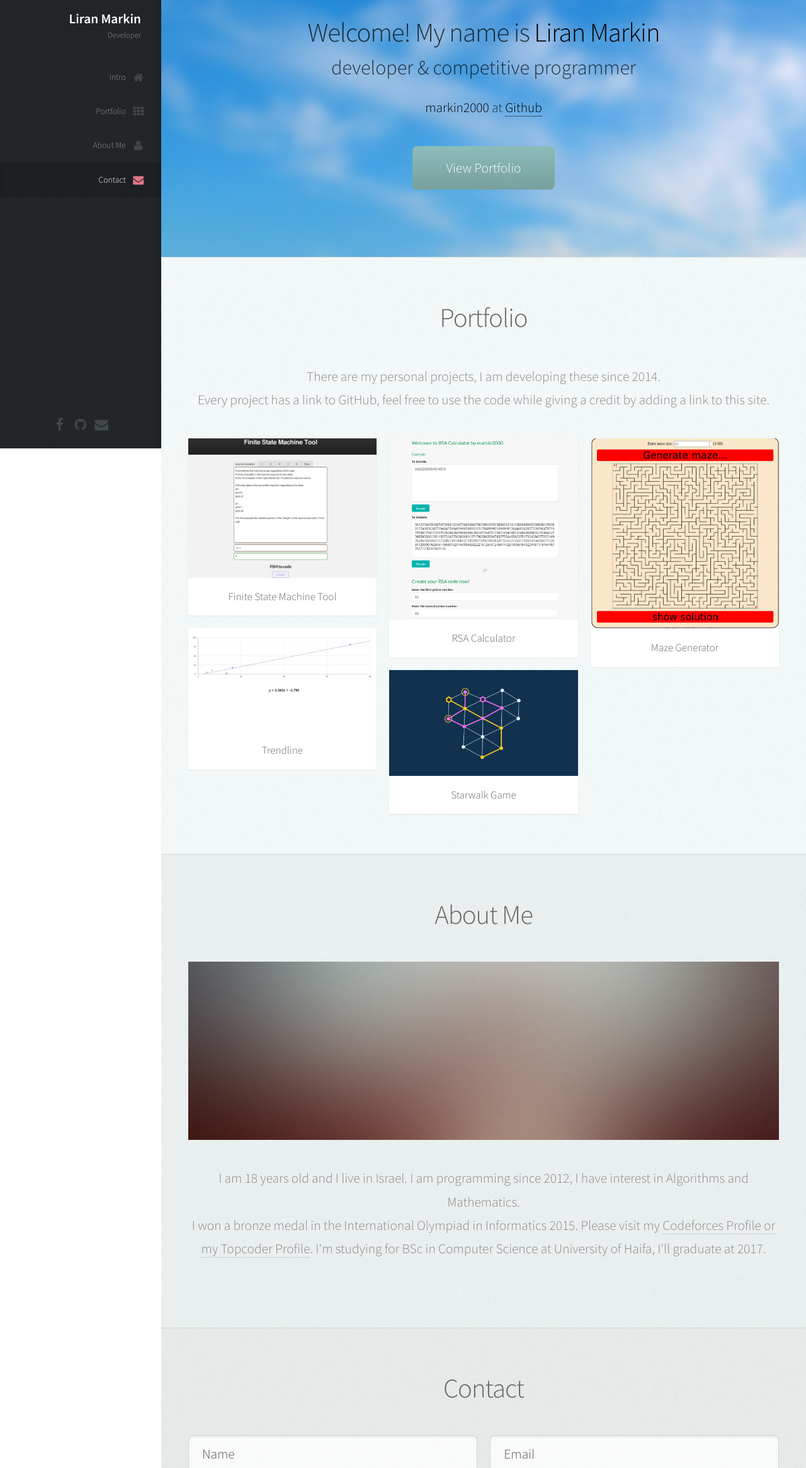
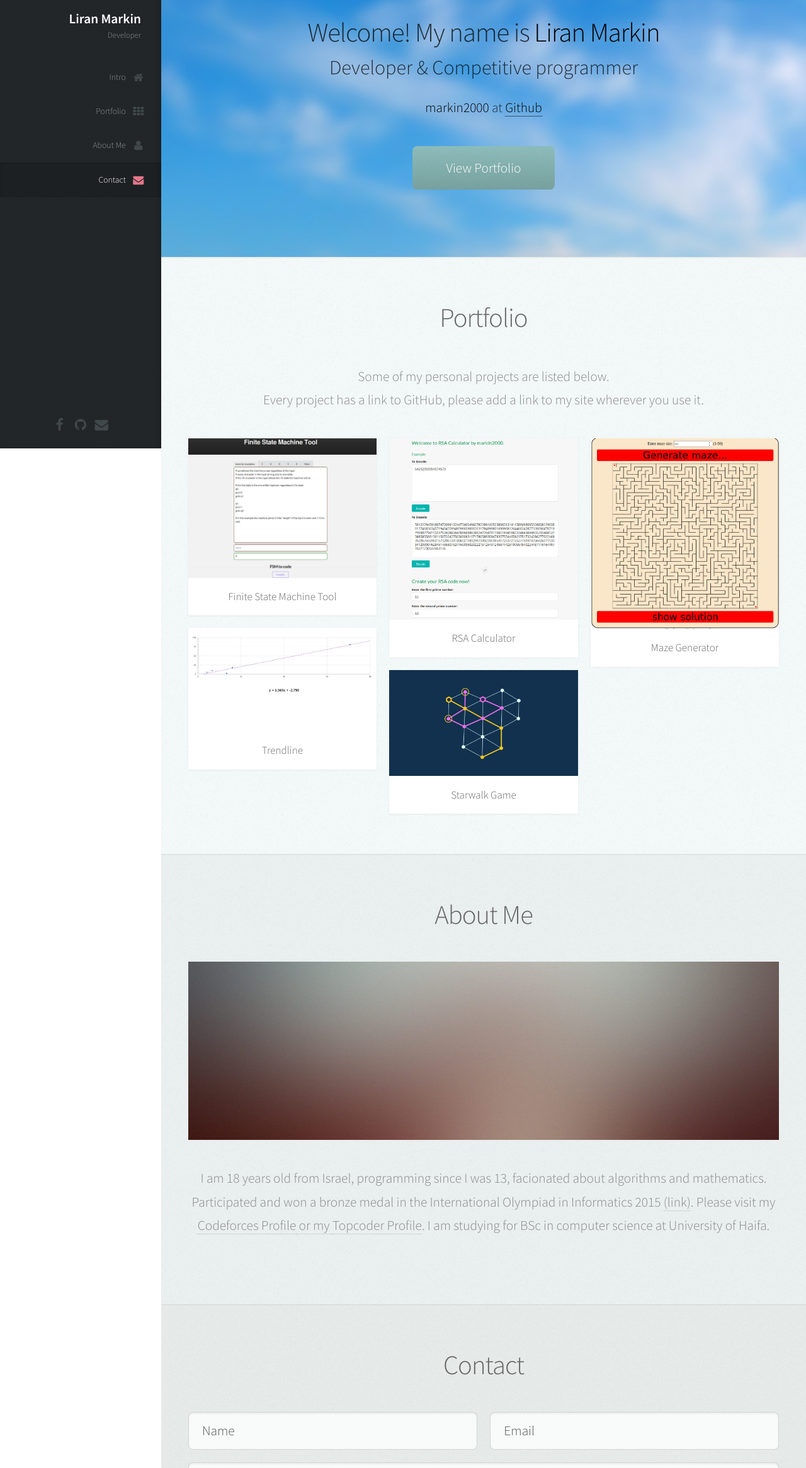
Before and after one commit to markin2000/liranmarkin.com, a plain HTML site: page index.html in a window 1280 px wide. Shown: the part 88-2419 px from the top of the page at 63% size. Drawn offline with Linux system fonts and the light colour scheme.

Commit message:
Improved Engligh

```diff
--- a/index.html
+++ b/index.html
@@ -6,7 +6,7 @@
 -->
 <html>
 	<head>
-		<title>markin2000</title>
+		<title>Liran Markin</title>
 		<meta charset="utf-8" />
 		<meta name="viewport" content="width=device-width, initial-scale=1" />
 		<!--[if lte IE 8]><script src="assets/js/ie/html5shiv.js"></script><![endif]-->
@@ -75,7 +75,7 @@
 
 							<header>
 								<h2 class="alt">Welcome! My name is <strong>Liran Markin</strong></h2>
-								<h3>developer & competitive programmer</h3>
+								<h3>Developer & Competitive programmer</h3>
 								<p><strong>markin2000</strong> at <a href="https://github.com/markin2000">Github</a></p>
 							</header>
 
@@ -94,8 +94,8 @@
 								<h2>Portfolio</h2>
 							</header>
 
-							<p>There are my personal projects, I am developing these since 2014.<br/>
-							Every project has a link to GitHub, feel free to use the code while giving a credit by adding a link to this site.</p>
+							<p>Some of my personal projects are listed below.<br/>
+							Every project has a link to GitHub, please add a link to my site wherever you use it.</p>
 
 							<div class="row">
 								<!-- First Coloum -->
@@ -150,9 +150,9 @@
 							</header>
 
 							<a href="#" class="image featured"><img src="images/pic08.jpg" alt="" /></a>
-							<p>I am 18 years old and I live in Israel. I am programming since 2012,
-							I have interest in Algorithms and Mathematics. <br /> I won a bronze medal in the International Olympiad in Informatics 2015. Please visit my <a href="http://codeforces.com/profile/markin2000">Codeforces Profile<a/> or my <a href="https://www.topcoder.com/member-profile/markin2000/">Topcoder Profile</a>.
-							I'm studying for BSc in Computer Science at University of Haifa, I'll graduate at 2017.</p>
+							<p>I am 18 years old from Israel, programming since I was 13,
+							facionated about algorithms and mathematics. <br /> Participated and won a bronze medal in the International Olympiad in Informatics 2015 <a href="http://stats.ioinformatics.org/people/5625">(link)</a>. Please visit my <a href="http://codeforces.com/profile/markin2000">Codeforces Profile<a/> or my <a href="https://www.topcoder.com/member-profile/markin2000/">Topcoder Profile</a>.
+							I am studying for BSc in computer science at University of Haifa.</p>
 
 						</div>
 					</section>
```
Also changed, not shown: fsm/index.html (+1 -1 lines), maze/index.html (+1 -1 lines), rsa/index.html (+2 -2 lines).
